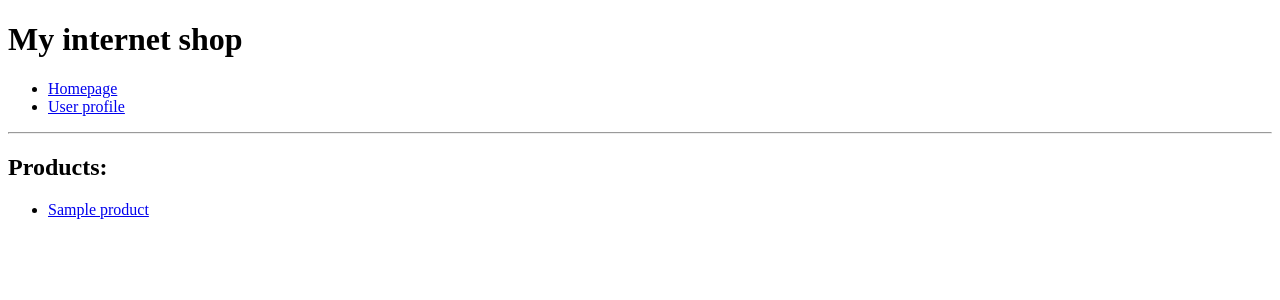
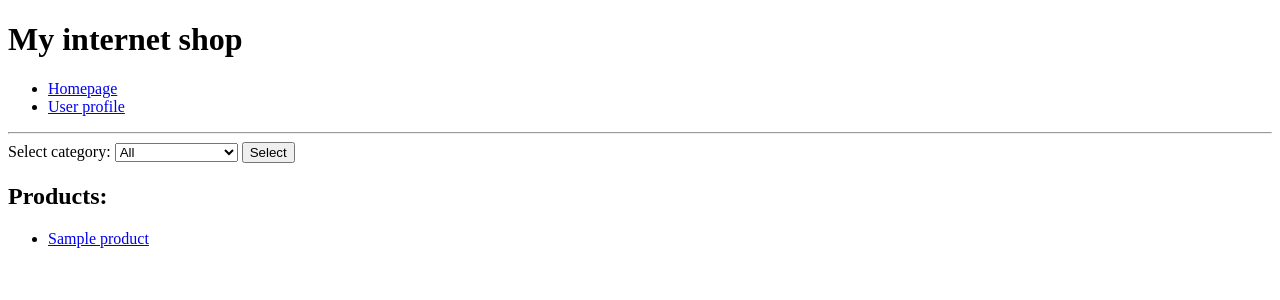
Before and after one commit to Valeriy78/Hillel-Python-Pro, a Django app: page / in a window 1280 px wide. Shown: the top 300 px of the page. Run offline with Django 3.2, Linux system fonts and the light colour scheme; tables that the repository leaves empty hold one stand-in row (values such as "Sample post").

Commit message:
feat: filter of products list in homepage added, and other minor improvements

```diff
--- a/internet_shop/my_shop/models.py
+++ b/internet_shop/my_shop/models.py
@@ -1,7 +1,13 @@
+"""
+My_shop application models
+"""
+
 from django.db import models
 
 
 class Category(models.Model):
+    """Category model implementation"""
+
     slug = models.SlugField(max_length=64)
     name = models.CharField(max_length=64)
     description = models.TextField()
@@ -11,6 +17,8 @@
 
 
 class Product(models.Model):
+    """Product model implementation"""
+
     slug = models.SlugField(max_length=64)
     name = models.CharField(max_length=64)
     price = models.DecimalField(max_digits=10, decimal_places=2)
--- a/internet_shop/my_shop/templates/homepage.html
+++ b/internet_shop/my_shop/templates/homepage.html
@@ -3,10 +3,26 @@
 {% block title %}Homepage{% endblock %}
 
 {% block container %}
+    <form action="{% url 'homepage' %}" method="get">
+        <label for="select_category">Select category:</label>
+        <select name="category" id="select_category">
+            <option value="" selected>All</option>
+            {% for item in categories_list %}
+                <option value="{{item.slug}}">{{item.name}}</option>
+            {% endfor %}
+        </select>
+        <input type="submit" value="Select">
+    </form>
+
     <h2>Products:</h2>
     <ul>
         {% for item in products_list %}
-            <li><a href="{% url 'product' item.slug %}">{{ item.name }}</a></li>
+            <li>
+                <a href="{% url 'product' item.slug %}">{{ item.name }}</a>
+                {% if not item.quantity %}
+                   not available
+                {% endif %}
+            </li>
         {% endfor %}
     </ul>
 {% endblock %}
--- a/internet_shop/my_shop/urls.py
+++ b/internet_shop/my_shop/urls.py
@@ -1,3 +1,7 @@
+"""
+My_shop application URLConf
+"""
+
 from django.urls import path
 from .views import homepage, product
 
--- a/internet_shop/my_shop/views.py
+++ b/internet_shop/my_shop/views.py
@@ -1,15 +1,29 @@
+"""
+My_shop application views
+"""
+
 from django.http import HttpRequest, HttpResponse, Http404
 from django.shortcuts import render
 
-from .models import Product
+from .models import Product, Category
 
 
 def homepage(request: HttpRequest) -> HttpResponse:
-    context = {'products_list': Product.objects.all()}
+    """Homepage view implementation"""
+
+    products = Product.objects.all()
+    categories = Category.objects.all()
+    if request.method == "GET":
+        category_slug = request.GET.get('category')
+        if category_slug:
+            products = products.filter(category=Category.objects.get(slug=category_slug))
+    context = {'products_list': products, 'categories_list': categories}
     return render(request, 'homepage.html', context)
 
 
 def product(request: HttpRequest, product: str) -> HttpResponse:
+    """Product view implementation"""
+
     try:
         context = {'info': Product.objects.get(slug=product)}
         return render(request, 'product.html', context)
```
Also changed, not shown: requirements.txt (line endings or trailing spaces).
